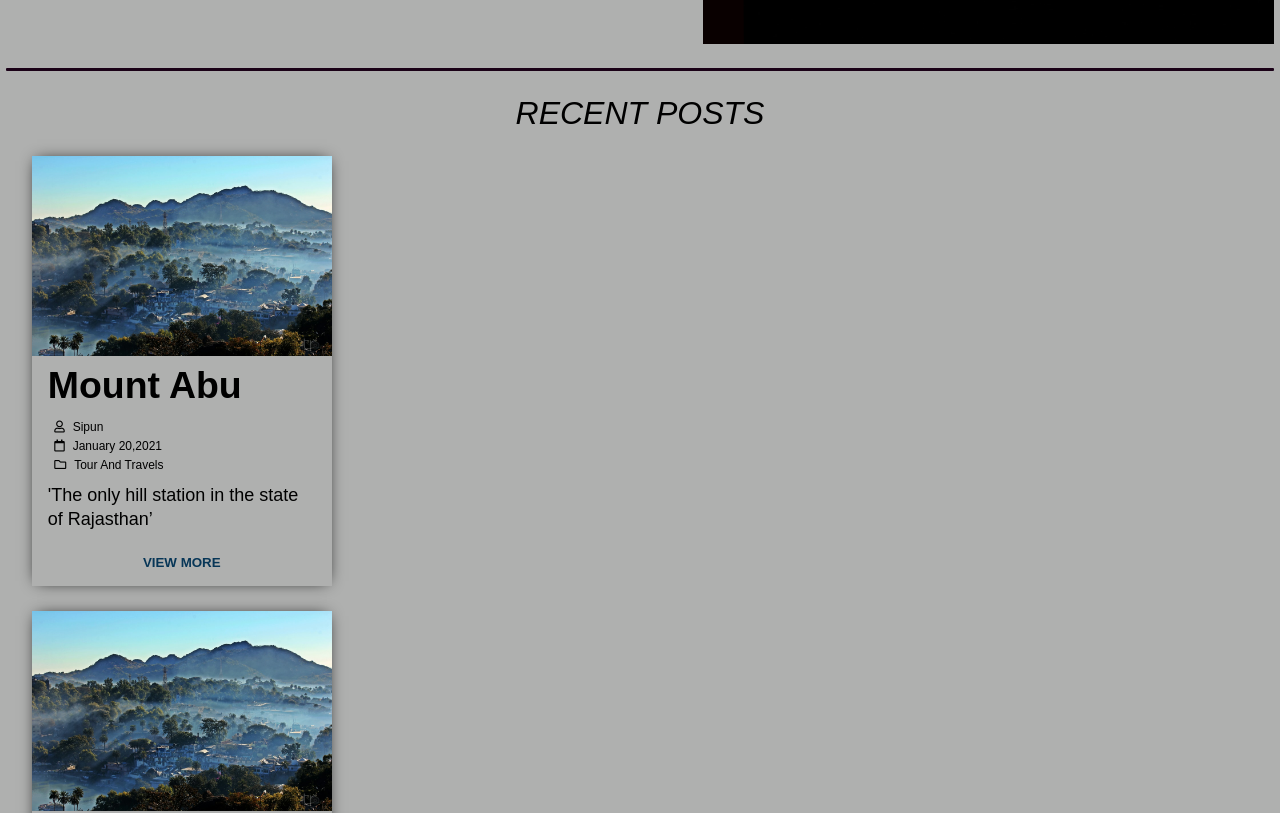
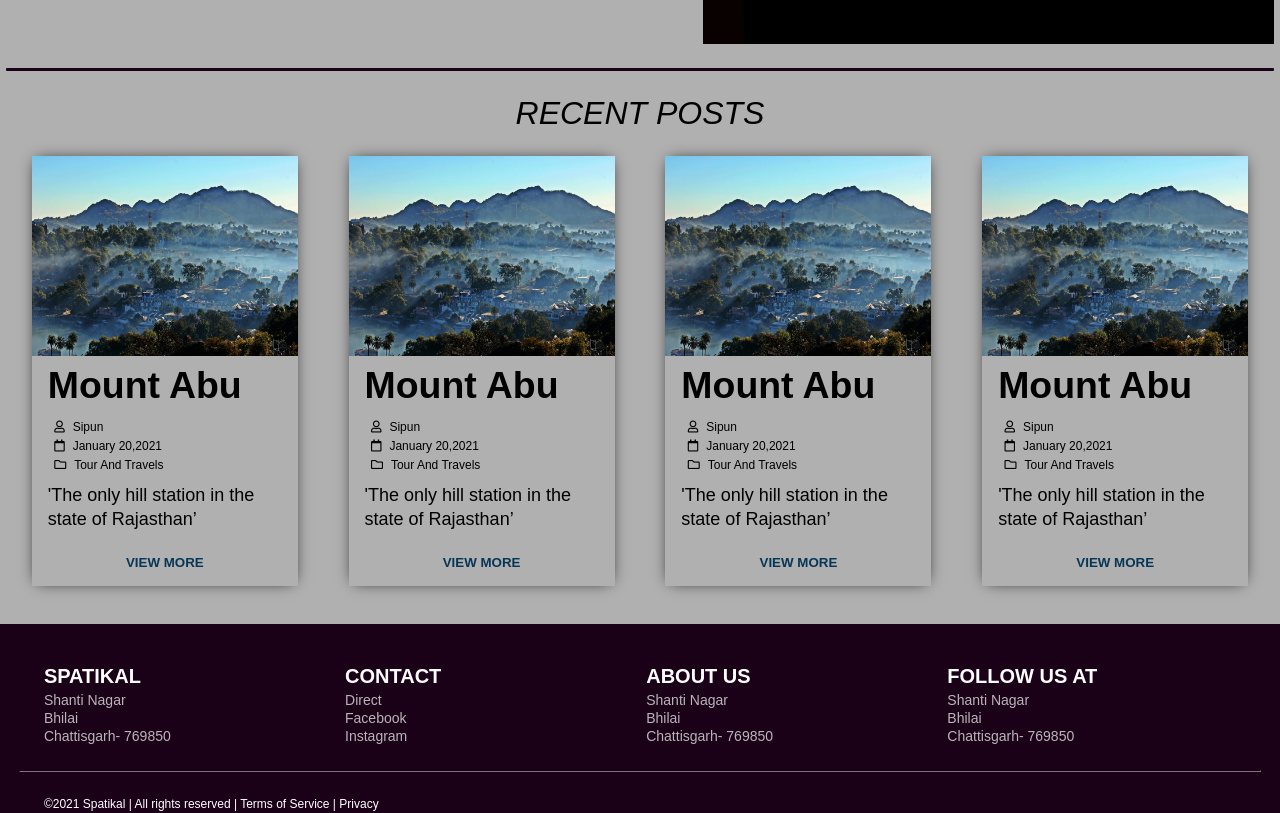
Before and after one commit to siddharthpatra/Spatikal, a React app in the folder landing_page/: page / in a window 1280 px wide. Shown: the part 400-1213 px from the top of the page. Built offline with nearby package versions, Linux system fonts and the light colour scheme.

Commit message:
recentpost making it flex

```diff
--- a/landing_page/src/components/body/card.js
+++ b/landing_page/src/components/body/card.js
@@ -29,7 +29,6 @@ const Card = (props)=> {
                         <a>View More</a>
                     </button>
                 </div>
-
             </div>
         </>
     )
--- a/landing_page/src/components/pages/Home.js
+++ b/landing_page/src/components/pages/Home.js
@@ -17,6 +17,7 @@ const About = () => {
                 <div className="content">
                     <p><i>Recent Posts</i></p>
                 </div>
+                <div className="displayFlex">
                     <Card
                     title="Mount Abu"
                     imageurl={MountAbu}
@@ -46,6 +47,7 @@ const About = () => {
                     category="Tour and Travels"
                     body="'The only hill station in the state of Rajasthan’"/>
                 </div>
+            </div>
         </>
     )
 }
--- a/landing_page/src/resources/css/card.css
+++ b/landing_page/src/resources/css/card.css
@@ -1,3 +1,6 @@
+.displayFlex {
+    display: flex;
+}
 .card-container {
     box-sizing: border-box;
     margin: 2%;
```
Lines whose indentation alone changed are shown as unchanged.
